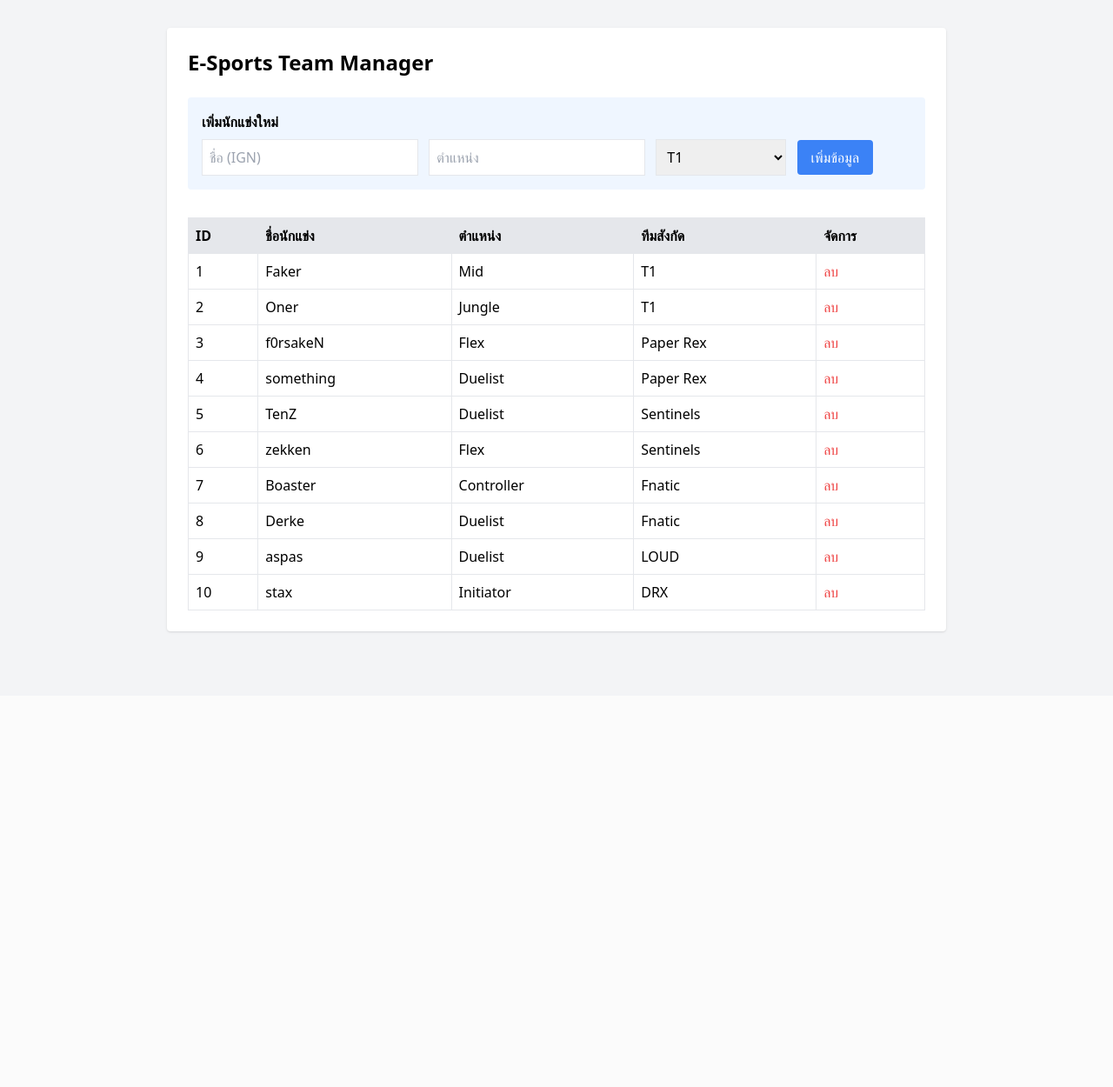
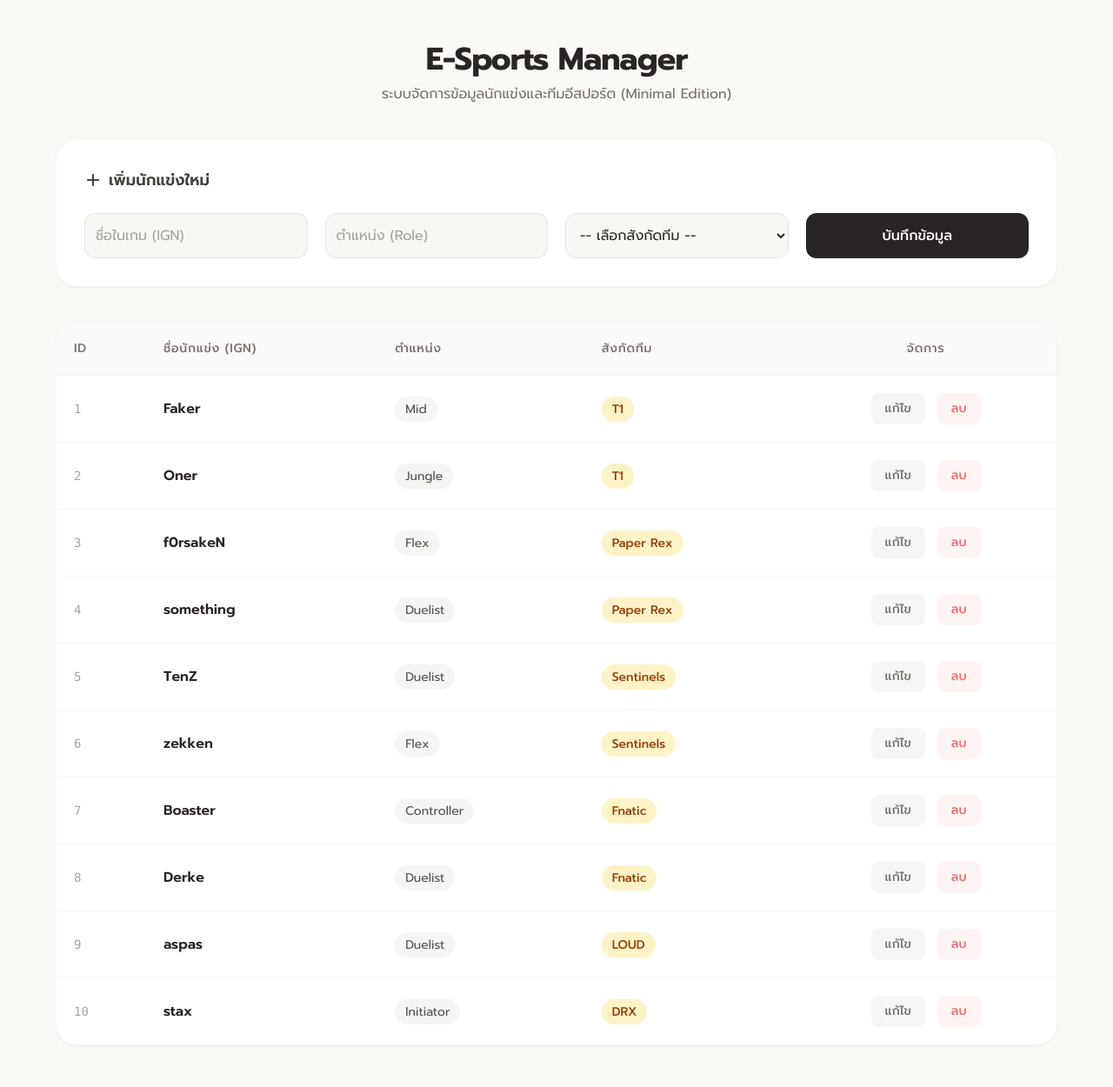
Before and after one commit to Cbnect/Cs104_HelloJava, a Flask app: page / in a window 1280 px wide. Shown: the whole page at 87% size. Before the commit the page ends 728 px from the top, so only its background shows below. Run offline with Flask 3, Linux system fonts and the light colour scheme; data comes from the database, SQL or seed files in the repository; both versions use the stored data as it was after the commit; parts of the project's set-up code (start-up, migrations or seed data) failed here and were passed over; some libraries are stand-ins or nearby versions.

Commit message:
อัปเดตหน้าเว็บ UI เป็นแบบ Minimal

```diff
--- a/CS104_Esports/app.py
+++ b/CS104_Esports/app.py
@@ -5,33 +5,44 @@ import os
 app = Flask(__name__)
 DB_NAME = "database.db"
 
-# ฟังก์ชันเชื่อมต่อ Database
+# 1. ฟังก์ชันเชื่อมต่อฐานข้อมูล SQL
 def get_db_connection():
     conn = sqlite3.connect(DB_NAME)
-    conn.row_factory = sqlite3.Row
+    conn.row_factory = sqlite3.Row # ช่วยให้เรียกข้อมูลด้วยชื่อคอลัมน์ได้ เช่น row['player_name']
     return conn
 
-# ฟังก์ชันสร้างและจำลองข้อมูลตอนเริ่มต้น
+# 2. ฟังก์ชันสร้างตาราง และเพิ่ม Mock Data อัตโนมัติ (ตารางละ 10 Records รวม 50)
 def init_db():
     if not os.path.exists(DB_NAME):
         conn = get_db_connection()
-        # นำคำสั่ง SQL ด้านบนมาใส่ตรงนี้ (ย่อไว้เพื่อความกระชับในโค้ด)
         setup_sql = """
         CREATE TABLE Teams (team_id INTEGER PRIMARY KEY AUTOINCREMENT, team_name TEXT NOT NULL, region TEXT);
         CREATE TABLE Players (player_id INTEGER PRIMARY KEY AUTOINCREMENT, player_name TEXT NOT NULL, role TEXT, team_id INTEGER, FOREIGN KEY(team_id) REFERENCES Teams(team_id));
-        -- (สร้างตารางอื่นๆ และ INSERT ข้อมูลเหมือนด้านบน)
-        INSERT INTO Teams (team_name, region) VALUES ('T1', 'Korea'), ('Paper Rex', 'APAC');
-        INSERT INTO Players (player_name, role, team_id) VALUES ('Faker', 'Mid', 1), ('f0rsakeN', 'Flex', 2);
+        CREATE TABLE Gears (gear_id INTEGER PRIMARY KEY AUTOINCREMENT, gear_type TEXT, brand TEXT, player_id INTEGER, FOREIGN KEY(player_id) REFERENCES Players(player_id));
+        CREATE TABLE Tournaments (tournament_id INTEGER PRIMARY KEY AUTOINCREMENT, tourney_name TEXT, prize_pool INTEGER);
+        CREATE TABLE Results (result_id INTEGER PRIMARY KEY AUTOINCREMENT, tournament_id INTEGER, team_id INTEGER, placement INTEGER, FOREIGN KEY(tournament_id) REFERENCES Tournaments(tournament_id), FOREIGN KEY(team_id) REFERENCES Teams(team_id));
+
+        -- Insert Teams (10)
+        INSERT INTO Teams (team_name, region) VALUES ('T1', 'Korea'), ('Paper Rex', 'APAC'), ('Sentinels', 'Americas'), ('Fnatic', 'EMEA'), ('LOUD', 'Americas'), ('DRX', 'Korea'), ('ZETA DIVISION', 'Japan'), ('Talon Esports', 'APAC'), ('Team Liquid', 'EMEA'), ('NRG', 'Americas');
+        -- Insert Players (10)
+        INSERT INTO Players (player_name, role, team_id) VALUES ('Faker', 'Mid', 1), ('Oner', 'Jungle', 1), ('f0rsakeN', 'Flex', 2), ('something', 'Duelist', 2), ('TenZ', 'Duelist', 3), ('zekken', 'Flex', 3), ('Boaster', 'Controller', 4), ('Derke', 'Duelist', 4), ('aspas', 'Duelist', 5), ('stax', 'Initiator', 6);
+        -- Insert Gears (10)
+        INSERT INTO Gears (gear_type, brand, player_id) VALUES ('Mouse', 'Logitech', 1), ('Keyboard', 'Razer', 1), ('Mouse', 'Zowie', 2), ('Headset', 'HyperX', 3), ('Mouse', 'Finalmouse', 4), ('Keyboard', 'Wooting', 5), ('Mouse', 'Logitech', 6), ('Monitor', 'Zowie', 7), ('Mouse', 'Razer', 8), ('Keyboard', 'Corsair', 9);
+        -- Insert Tournaments (10)
+        INSERT INTO Tournaments (tourney_name, prize_pool) VALUES ('Worlds 2023', 2225000), ('VCT Champions 2023', 2250000), ('VCT Masters Tokyo', 1000000), ('IEM Cologne', 1000000), ('The International 2023', 3000000), ('EWC 2024', 5000000), ('VCT LOCK//IN', 500000), ('BLAST Premier', 425000), ('MSI 2024', 250000), ('ALGS Championship', 2000000);
+        -- Insert Results (10)
+        INSERT INTO Results (tournament_id, team_id, placement) VALUES (1, 1, 1), (2, 2, 2), (2, 3, 1), (3, 4, 1), (2, 5, 3), (3, 2, 3), (7, 4, 1), (7, 5, 2), (2, 6, 5), (3, 9, 5);
         """
         conn.executescript(setup_sql)
         conn.commit()
         conn.close()
+        print("สร้าง Database และ Mock Data สำเร็จแล้ว!")
 
-# Route หน้าหลัก (Read)
+# 3. ROUTE: หน้าแรก แสดงผลข้อมูล (Read) พร้อมดึงชื่อทีมมาร่วมด้วย (JOIN)
 @app.route('/')
 def index():
     conn = get_db_connection()
-    # ดึงข้อมูลผู้เล่นพร้อมชื่อทีม (JOIN)
+    # ใช้ INNER JOIN หรือ LEFT JOIN เพื่อผูกข้อมูล Players เข้ากับ Teams
     players = conn.execute('''
         SELECT Players.player_id, Players.player_name, Players.role, Teams.team_name
         FROM Players
@@ -41,20 +52,41 @@ def index():
     conn.close()
     return render_template('index.html', players=players, teams=teams)
 
-# Route เพิ่มข้อมูล (Create)
-@app.route('/add', methods=('POST',))
+# 4. ROUTE: เพิ่มข้อมูลนักแข่ง (Create)
+@app.route('/add', methods=['POST'])
 def add():
     name = request.form['name']
     role = request.form['role']
     team_id = request.form['team_id']
+
     conn = get_db_connection()
     conn.execute('INSERT INTO Players (player_name, role, team_id) VALUES (?, ?, ?)', (name, role, team_id))
     conn.commit()
     conn.close()
-    return redirect(url_for('index'))
+    return redirect(url_for('index')) # อัปเดตเสร็จแล้วสั่งดีดกลับหน้าแรกทันทีเพื่อดึงข้อมูลใหม่
 
-# Route ลบข้อมูล (Delete)
-@app.route('/delete/<int:id>', methods=('POST',))
+# 5. ROUTE: แก้ไขข้อมูลนักแข่ง (Update)
+@app.route('/edit/<int:id>', methods=['GET', 'POST'])
+def edit(id):
+    conn = get_db_connection()
+    if request.method == 'POST':
+        name = request.form['name']
+        role = request.form['role']
+        team_id = request.form['team_id']
+
+        conn.execute('UPDATE Players SET player_name = ?, role = ?, team_id = ? WHERE player_id = ?', (name, role, team_id, id))
+        conn.commit()
+        conn.close()
+        return redirect(url_for('index'))
+
+    # ถ้าเป็น GET ให้ดึงข้อมูลเก่ามาแสดงในฟอร์มแก้ไข
+    player = conn.execute('SELECT * FROM Players WHERE player_id = ?', (id,)).fetchone()
+    teams = conn.execute('SELECT * FROM Teams').fetchall()
+    conn.close()
+    return render_template('edit.html', player=player, teams=teams)
+
+# 6. ROUTE: ลบข้อมูลนักแข่ง (Delete)
+@app.route('/delete/<int:id>', methods=['POST'])
 def delete(id):
     conn = get_db_connection()
     conn.execute('DELETE FROM Players WHERE player_id = ?', (id,))
@@ -63,5 +95,5 @@ def delete(id):
     return redirect(url_for('index'))
 
 if __name__ == '__main__':
-    init_db() # เรียกใช้เพื่อสร้าง DB อัตโนมัติ
+    init_db() # ตรวจสอบฐานข้อมูลตอนรันแอป
     app.run(debug=True)
--- a/CS104_Esports/templates/index.html
+++ b/CS104_Esports/templates/index.html
@@ -1,46 +1,79 @@
 <!DOCTYPE html>
-<html lang="en">
+<html lang="th">
 <head>
     <meta charset="UTF-8">
-    <title>E-Sports Manager</title>
+    <meta name="viewport" content="width=device-width, initial-scale=1.0">
+    <title>E-Sports Team Manager</title>
     <script src="https://cdn.tailwindcss.com"></script>
+    <link href="https://fonts.googleapis.com/css2?family=Prompt:wght@300;400;500;600;700&display=swap" rel="stylesheet">
+    <style>
+        body { font-family: 'Prompt', sans-serif; }
+    </style>
 </head>
-<body class="bg-gray-100 p-8">
-    <div class="max-w-4xl mx-auto bg-white p-6 rounded shadow">
-        <h1 class="text-2xl font-bold mb-6">E-Sports Team Manager</h1>
+<body class="bg-[#FBF9F6] text-stone-800 p-6 md:p-12 selection:bg-stone-300">
+    <div class="max-w-6xl mx-auto">
+        <div class="text-center mb-10">
+            <h1 class="text-4xl font-bold text-stone-800 tracking-tight mb-2">E-Sports Manager</h1>
+            <p class="text-stone-500">ระบบจัดการข้อมูลนักแข่งและทีมอีสปอร์ต (Minimal Edition)</p>
+        </div>
 
-        <form action="{{ url_for('add') }}" method="post" class="mb-8 p-4 bg-blue-50 rounded">
-            <h2 class="font-semibold mb-2">เพิ่มนักแข่งใหม่</h2>
-            <input type="text" name="name" placeholder="ชื่อ (IGN)" required class="border p-2 mr-2">
-            <input type="text" name="role" placeholder="ตำแหน่ง" required class="border p-2 mr-2">
-            <select name="team_id" class="border p-2 mr-2">
+        <div class="bg-white p-8 rounded-3xl shadow-sm border border-stone-100 mb-10 transition-all duration-300 hover:shadow-md">
+            <h2 class="text-lg font-semibold mb-6 text-stone-700 flex items-center gap-2">
+                <svg xmlns="http://www.w3.org/2000/svg" class="h-5 w-5" viewBox="0 0 20 20" fill="currentColor"><path fill-rule="evenodd" d="M10 3a1 1 0 011 1v5h5a1 1 0 110 2h-5v5a1 1 0 11-2 0v-5H4a1 1 0 110-2h5V4a1 1 0 011-1z" clip-rule="evenodd" /></svg>
+                เพิ่มนักแข่งใหม่
+            </h2>
+            <form action="{{ url_for('add') }}" method="POST" class="grid grid-cols-1 md:grid-cols-4 gap-5">
+                <input type="text" name="name" placeholder="ชื่อในเกม (IGN)" required
+                    class="bg-[#F8F7F4] border border-stone-200 text-stone-800 rounded-xl p-3 focus:outline-none focus:ring-2 focus:ring-stone-400 transition-all placeholder:text-stone-400">
+                <input type="text" name="role" placeholder="ตำแหน่ง (Role)" required
+                    class="bg-[#F8F7F4] border border-stone-200 text-stone-800 rounded-xl p-3 focus:outline-none focus:ring-2 focus:ring-stone-400 transition-all placeholder:text-stone-400">
+                <select name="team_id" class="bg-[#F8F7F4] border border-stone-200 text-stone-800 rounded-xl p-3 focus:outline-none focus:ring-2 focus:ring-stone-400 transition-all cursor-pointer">
+                    <option value="" disabled selected>-- เลือกสังกัดทีม --</option>
                     {% for team in teams %}
-                    <option value="{{ team['team_id'] }}">{{ team['team_name'] }}</option>
+                        <option value="{{ team['team_id'] }}">{{ team['team_name'] }} ({{ team['region'] }})</option>
                     {% endfor %}
                 </select>
-            <button type="submit" class="bg-blue-500 text-white px-4 py-2 rounded">เพิ่มข้อมูล</button>
+                <button type="submit"
+                    class="bg-stone-800 hover:bg-stone-900 text-white font-medium py-3 px-6 rounded-xl transition duration-300 transform hover:-translate-y-1 hover:shadow-lg flex justify-center items-center gap-2">
+                    บันทึกข้อมูล
+                </button>
             </form>
+        </div>
 
+        <div class="bg-white rounded-3xl shadow-sm overflow-hidden border border-stone-100 transition-all duration-300 hover:shadow-md">
+            <div class="overflow-x-auto">
                 <table class="w-full text-left border-collapse">
                     <thead>
-                <tr class="bg-gray-200">
-                    <th class="border p-2">ID</th>
-                    <th class="border p-2">ชื่อนักแข่ง</th>
-                    <th class="border p-2">ตำแหน่ง</th>
-                    <th class="border p-2">ทีมสังกัด</th>
-                    <th class="border p-2">จัดการ</th>
+                        <tr class="bg-stone-50 text-stone-500 text-sm uppercase tracking-wider border-b border-stone-100">
+                            <th class="p-5 font-medium">ID</th>
+                            <th class="p-5 font-medium">ชื่อนักแข่ง (IGN)</th>
+                            <th class="p-5 font-medium">ตำแหน่ง</th>
+                            <th class="p-5 font-medium">สังกัดทีม</th>
+                            <th class="p-5 font-medium text-center">จัดการ</th>
                         </tr>
                     </thead>
-            <tbody>
+                    <tbody class="divide-y divide-stone-100">
                         {% for player in players %}
-                <tr>
-                    <td class="border p-2">{{ player['player_id'] }}</td>
-                    <td class="border p-2">{{ player['player_name'] }}</td>
-                    <td class="border p-2">{{ player['role'] }}</td>
-                    <td class="border p-2">{{ player['team_name'] }}</td>
-                    <td class="border p-2">
-                        <form action="{{ url_for('delete', id=player['player_id']) }}" method="post" class="inline">
-                            <button type="submit" class="text-red-500 hover:underline">ลบ</button>
+                        <tr class="hover:bg-[#FDFBF7] transition duration-200 group">
+                            <td class="p-5 text-stone-400 font-mono text-sm">{{ player['player_id'] }}</td>
+                            <td class="p-5 font-semibold text-stone-800">{{ player['player_name'] }}</td>
+                            <td class="p-5 text-stone-600"><span class="bg-stone-100 px-3 py-1 rounded-full text-sm">{{ player['role'] }}</span></td>
+                            <td class="p-5">
+                                <span class="bg-amber-100 text-amber-800 px-3 py-1 rounded-full text-sm font-medium">
+                                    {{ player['team_name'] }}
+                                </span>
+                            </td>
+                            <td class="p-5 text-center space-x-2 opacity-80 group-hover:opacity-100 transition-opacity">
+                                <a href="{{ url_for('edit', id=player['player_id']) }}"
+                                   class="inline-block text-stone-600 bg-stone-100 hover:bg-stone-200 hover:text-stone-900 px-4 py-2 rounded-lg text-sm font-medium transition-colors">
+                                    แก้ไข
+                                </a>
+
+                                <form action="{{ url_for('delete', id=player['player_id']) }}" method="POST" class="inline" onsubmit="return confirm('คุณแน่ใจหรือไม่ว่าต้องการลบข้อมูลของ {{ player['player_name'] }}?');">
+                                    <button type="submit"
+                                            class="text-red-500 bg-red-50 hover:bg-red-500 hover:text-white px-4 py-2 rounded-lg text-sm font-medium transition-colors">
+                                        ลบ
+                                    </button>
                                 </form>
                             </td>
                         </tr>
@@ -48,5 +81,13 @@
                     </tbody>
                 </table>
             </div>
+
+            {% if not players %}
+            <div class="text-center py-10 text-stone-400">
+                <p>ยังไม่มีข้อมูลนักแข่งในระบบ</p>
+            </div>
+            {% endif %}
+        </div>
+    </div>
 </body>
 </html>
```
Also changed, not shown: CS104_Esports/templates/edit.html (added, +61 -0 lines), database.db, 1 other file. Lines whose indentation alone changed are shown as unchanged.
